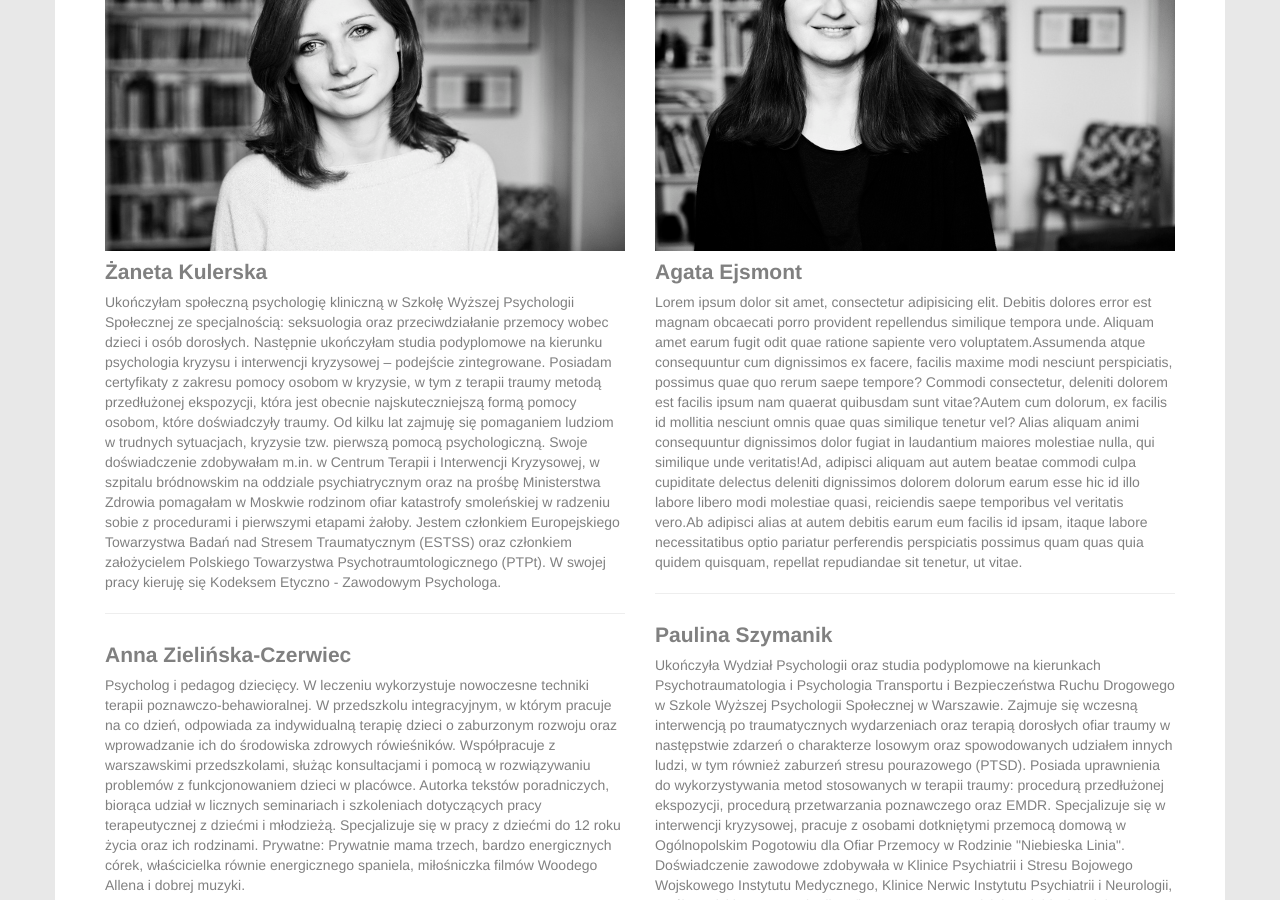
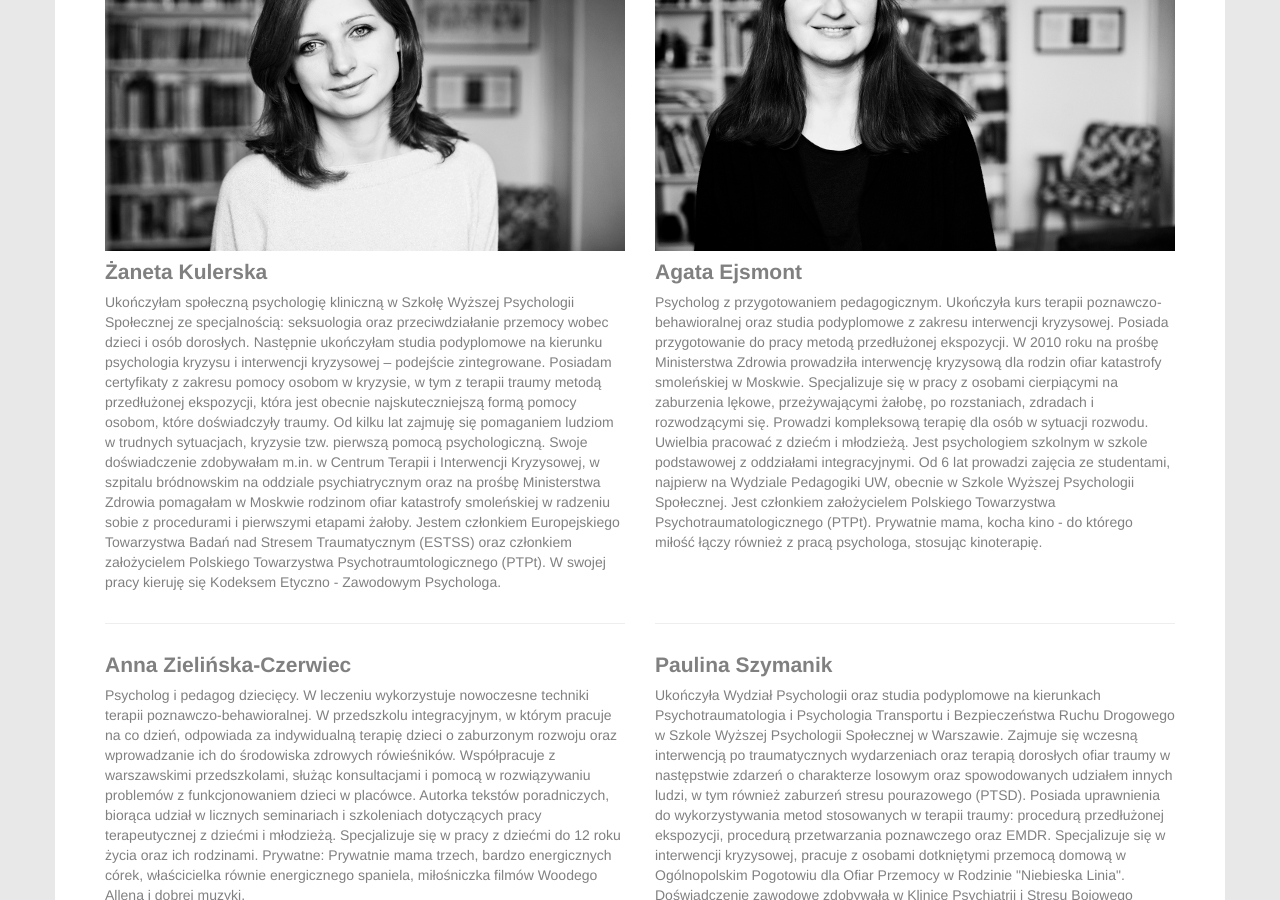
Before and after one commit to kuler/homini, a Jekyll site: the page built from zespol/index.html, in a window 1280 px wide and 900 px high, scrolled down 371 px. Built offline with Jekyll 4.4.1, drawn with Linux system fonts in a browser that asks for light colours; nearby versions of some CDN libraries; Markdown is read by kramdown in place of the engine named in the settings.

Commit message:
Opis Agaty

```diff
--- a/zespol/index.html
+++ b/zespol/index.html
@@ -36,6 +36,29 @@ layout: default
                     W swojej pracy kieruję się Kodeksem Etyczno - Zawodowym  Psychologa.
                 </p>
             </div>
+        </div>
+        <!--TODO: Zdjęcie Agaty-->
+        <div class="col-md-6"><img src="{{ site.baseurl }}/img/agata.jpg" alt="" class='img-responsive'/>
+            <div class='profile'>
+                <strong>Agata Ejsmont</strong>
+                <p>
+                    Psycholog z przygotowaniem pedagogicznym. Ukończyła kurs terapii poznawczo-behawioralnej
+                    oraz studia podyplomowe z zakresu interwencji kryzysowej.
+                    Posiada przygotowanie do pracy metodą przedłużonej ekspozycji. W 2010 roku na prośbę
+                    Ministerstwa Zdrowia prowadziła interwencję kryzysową dla rodzin ofiar katastrofy smoleńskiej w Moskwie.
+                    Specjalizuje się w pracy z osobami cierpiącymi na zaburzenia lękowe, przeżywającymi żałobę,
+                    po rozstaniach, zdradach i rozwodzącymi się. Prowadzi kompleksową terapię dla osób w sytuacji rozwodu.
+                    Uwielbia pracować z dziećm i młodzieżą. Jest psychologiem szkolnym w szkole podstawowej z oddziałami integracyjnymi.
+                    Od 6 lat prowadzi zajęcia ze studentami, najpierw na Wydziale Pedagogiki UW,
+                    obecnie w Szkole Wyższej Psychologii Społecznej.
+                    Jest członkiem założycielem Polskiego Towarzystwa Psychotraumatologicznego (PTPt).
+                    Prywatnie mama, kocha kino - do którego miłość łączy również z pracą psychologa, stosując kinoterapię.
+                </p>
+            </div>
+        </div>
+    </div>
+    <div class="row">
+        <div class="col-md-6">
             <hr/>
             <div class="profile">
                 <strong>Anna Zielińska-Czerwiec</strong>
@@ -56,22 +79,27 @@ layout: default
             </div>
 
         </div>
-        <!--TODO: Zdjęcie Agaty-->
-        <div class="col-md-6"><img src="{{ site.baseurl }}/img/agata.jpg" alt="" class='img-responsive'/>
-            <!--TODO: Opis Agaty-->
-            <div class='profile'>
-                <strong>Agata Ejsmont</strong>
-                <p>
-                    <span>Lorem ipsum dolor sit amet, consectetur adipisicing elit. Debitis dolores error est magnam obcaecati porro provident repellendus similique tempora unde. Aliquam amet earum fugit odit quae ratione sapiente vero voluptatem.</span><span>Assumenda atque consequuntur cum dignissimos ex facere, facilis maxime modi nesciunt perspiciatis, possimus quae quo rerum saepe tempore? Commodi consectetur, deleniti dolorem est facilis ipsum nam quaerat quibusdam sunt vitae?</span><span>Autem cum dolorum, ex facilis id mollitia nesciunt omnis quae quas similique tenetur vel? Alias aliquam animi consequuntur dignissimos dolor fugiat in laudantium maiores molestiae nulla, qui similique unde veritatis!</span><span>Ad, adipisci aliquam aut autem beatae commodi culpa cupiditate delectus deleniti dignissimos dolorem dolorum earum esse hic id illo labore libero modi molestiae quasi, reiciendis saepe temporibus vel veritatis vero.</span><span>Ab adipisci alias at autem debitis earum eum facilis id ipsam, itaque labore necessitatibus optio pariatur perferendis perspiciatis possimus quam quas quia quidem quisquam, repellat repudiandae sit tenetur, ut vitae.</span>
-                </p>
-            </div>
+        <div class="col-md-6">
             <hr/>
             <div class="profile">
                 <strong>Paulina Szymanik</strong>
-                    <p>Ukończyła Wydział Psychologii oraz studia podyplomowe na kierunkach Psychotraumatologia i Psychologia Transportu i Bezpieczeństwa Ruchu Drogowego w Szkole Wyższej Psychologii Społecznej w Warszawie. Zajmuje się wczesną interwencją po traumatycznych wydarzeniach oraz terapią dorosłych ofiar traumy w następstwie zdarzeń o charakterze losowym oraz spowodowanych udziałem innych ludzi, w tym również zaburzeń stresu pourazowego (PTSD). Posiada uprawnienia do wykorzystywania metod stosowanych w terapii traumy: procedurą przedłużonej ekspozycji, procedurą przetwarzania poznawczego oraz EMDR.
-                    Specjalizuje się w interwencji kryzysowej, pracuje z osobami dotkniętymi przemocą domową w Ogólnopolskim Pogotowiu dla Ofiar Przemocy w Rodzinie "Niebieska Linia". Doświadczenie zawodowe zdobywała w Klinice Psychiatrii i Stresu Bojowego Wojskowego Instytutu Medycznego, Klinice Nerwic Instytutu Psychiatrii i Neurologii, Ogólnopolskim Pogotowiu dla Ofiar Przemocy w Rodzinie „Niebieska Linia” oraz w Centrum Terapii i Interwencji Kryzysowej. Od 2009 roku współpracuje z fundacją dla osób niepełnosprawnych.
-
-                    Prywatnie- miłośniczka koni, szczególnie zainteresowana możliwością tworzenia relacji z nimi, poprzez naturalne metody opierające się na budowaniu zaufania i porozumienia. Łączy swoją pasję z pracą zawodową prowadząc zajęcia hipoterapii. Jest również instruktorem rekreacji ruchowej o specjalności jazda konna.
+                <p>
+                    Ukończyła Wydział Psychologii oraz studia podyplomowe na kierunkach Psychotraumatologia
+                    i Psychologia Transportu i Bezpieczeństwa Ruchu Drogowego w Szkole Wyższej Psychologii Społecznej w Warszawie.
+                    Zajmuje się wczesną interwencją po traumatycznych wydarzeniach oraz terapią dorosłych ofiar traumy
+                    w następstwie zdarzeń o charakterze losowym oraz spowodowanych udziałem innych ludzi,
+                    w tym również zaburzeń stresu pourazowego (PTSD). Posiada uprawnienia do wykorzystywania metod
+                    stosowanych w terapii traumy: procedurą przedłużonej ekspozycji, procedurą przetwarzania poznawczego oraz EMDR.
+                    Specjalizuje się w interwencji kryzysowej, pracuje z osobami dotkniętymi przemocą domową w
+                    Ogólnopolskim Pogotowiu dla Ofiar Przemocy w Rodzinie "Niebieska Linia".
+                    Doświadczenie zawodowe zdobywała w Klinice Psychiatrii i Stresu Bojowego Wojskowego Instytutu Medycznego,
+                    Klinice Nerwic Instytutu Psychiatrii i Neurologii, Ogólnopolskim Pogotowiu dla Ofiar Przemocy
+                    w Rodzinie „Niebieska Linia” oraz w Centrum Terapii i Interwencji Kryzysowej.
+                    Od 2009 roku współpracuje z fundacją dla osób niepełnosprawnych.
+                    Prywatnie- miłośniczka koni, szczególnie zainteresowana możliwością tworzenia relacji z nimi,
+                    poprzez naturalne metody opierające się na budowaniu zaufania i porozumienia.
+                    Łączy swoją pasję z pracą zawodową prowadząc zajęcia hipoterapii.
+                    Jest również instruktorem rekreacji ruchowej o specjalności jazda konna.
                 </p>
             </div>
         </div>
```
